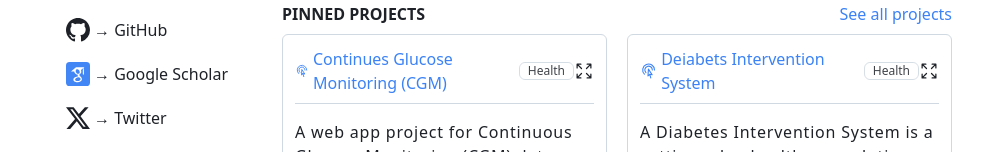
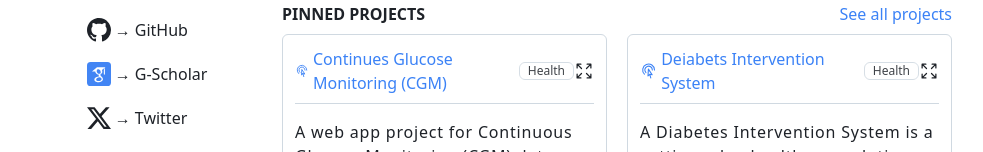
Before and after one commit to NegasiHaile/negasihaile.github.io, a Next.js app: page /negasihaile/ in a window 1280 px wide. Shown: the part 486-638 px from the top of the page, without its empty margins (148-1131 px from the left). Built offline with nearby package versions, Linux system fonts and the light colour scheme.

Commit message:
Updated: Google scholar text

```diff
--- a/src/app/page.tsx
+++ b/src/app/page.tsx
@@ -81,7 +81,7 @@ const Home = () => {
           <p className="md:text-justify">
             A full-stack developer with 5 years of experience, played a key role
             in developing enterprise-level digital health solutions like
-            <b> Continuous Glucose Monitoring (CGM)</b>, visualization with
+            <b> Continuous Glucose Monitoring (CGM)</b> data visualization with
             <b> Ambulatory Glucose Profile (AGP)</b> report,
             <b> Diabetes Intervention System</b>,
             <b> healthcare data server management dashboard</b>, and others
--- a/src/data/social_accounts.tsx
+++ b/src/data/social_accounts.tsx
@@ -22,7 +22,7 @@ export const social_accounts = [
   },
   {
     id: 3,
-    title: "Google Scholar",
+    title: "G-Scholar",
     link: "https://scholar.google.com/citations?user=mt44ErMAAAAJ&hl=en",
     icon: <IconGoogleScholar />,
   },
```
